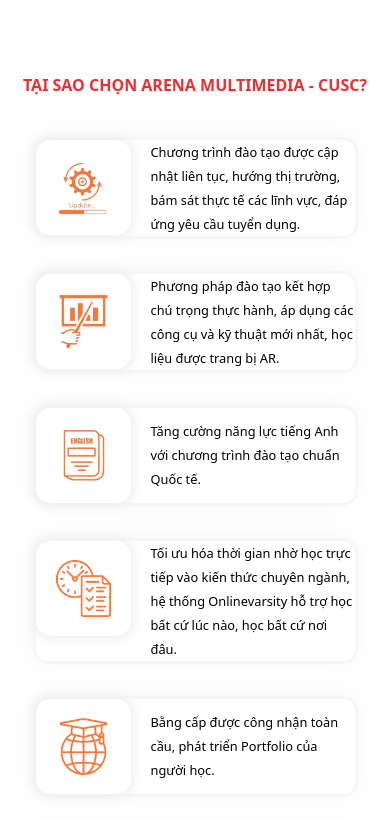
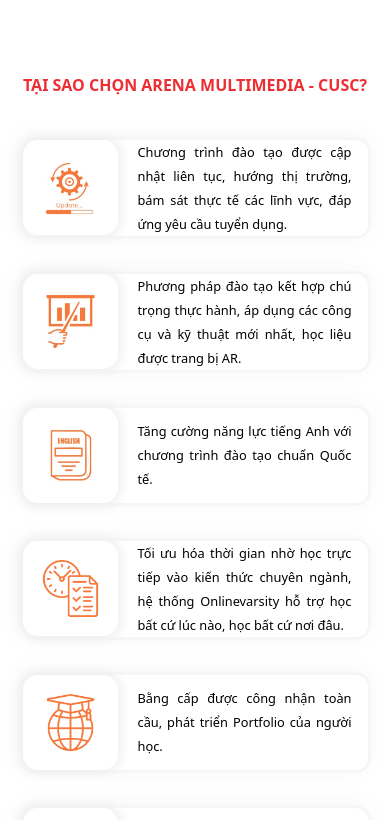
Before and after one commit to hiep2001job/arena_cusc_vn, a React (Create React App) app in the folder arena_cusc/: page / in a window 390 px wide. Shown: the part 1380-2200 px from the top of the page. Built offline with nearby package versions, Linux system fonts and the light colour scheme.

Commit message:
Fix responsive WhyArena

```diff
--- a/arena_cusc/src/components/WhyArena/index.js
+++ b/arena_cusc/src/components/WhyArena/index.js
@@ -1,3 +1,5 @@
+import Description from '../shared/Description';
+
 import icon1 from '../../assets/images/Icon_tai_sao_chon_CUSC/1.jpg';
 import icon2 from '../../assets/images/Icon_tai_sao_chon_CUSC/4.jpg';
 import icon3 from '../../assets/images/Icon_tai_sao_chon_CUSC/2.jpg';
@@ -27,17 +29,17 @@
   return (
     <>
       <div className="w-full">
-        <h1 className="md:text-3xl font-bold uppercase text-center text-primary-color">
+        <h1 className="md:text-3xl font-bold uppercase text-center text-primary-color my-10">
           Tại sao chọn Arena Multimedia - CUSC?
         </h1>
-        <div className="mt-10 w-10/12 md:w-9/12 mx-auto grid grid-cols-2 gap-8 text-base">
+        <div className="mb-20 w-[90%] mx-auto grid lg:grid-cols-2 md:grid grid-cols-1 gap-8 text-base">
           {whyArenaData.map((item, index) => (
             <div key={index} className="whyarena__border w-full col-span-2 md:col-span-1 flex">
               <div className="w-[95px] h-[95px] md:w-[110px] md:h-[110px] mr-5 whyarena__image aspect-square flex items-center justify-center">
                 <img alt="icon" className="w-[60%]" src={item.icon} />
               </div>
               <div className="w-full m-auto">
-                <p className="m-auto block text-[0.8rem] md:text-base font-medium">{item.text}</p>
+                <p className="m-auto block text-[0.8rem] md:text-base font-medium text-justify pr-4">{item.text}</p>
               </div>
             </div>
           ))}
```
